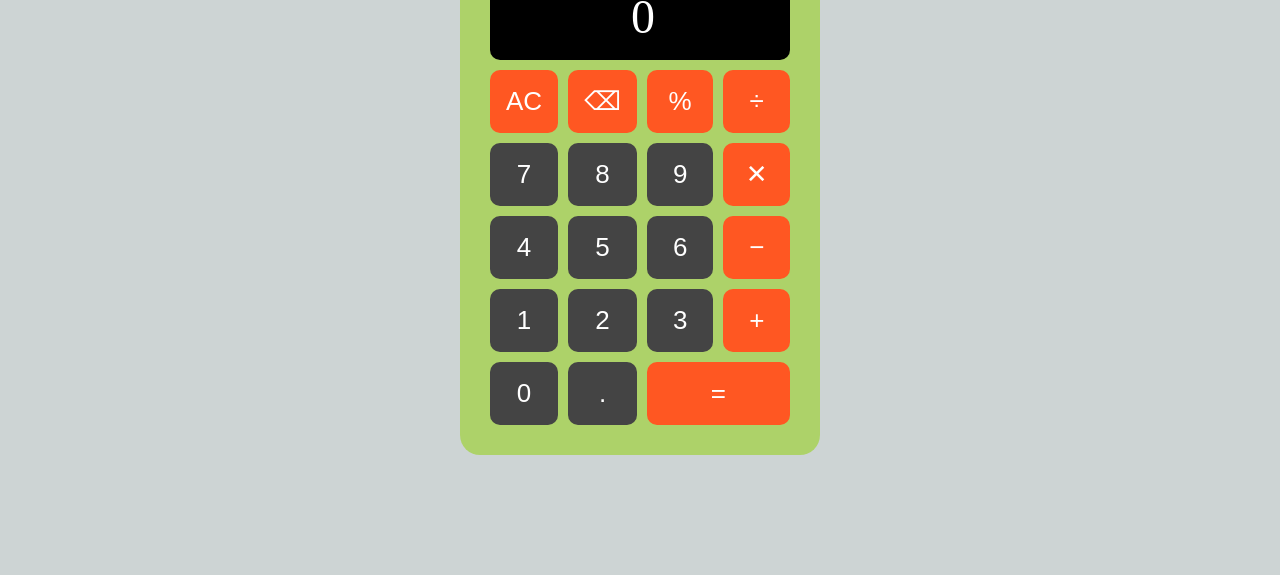
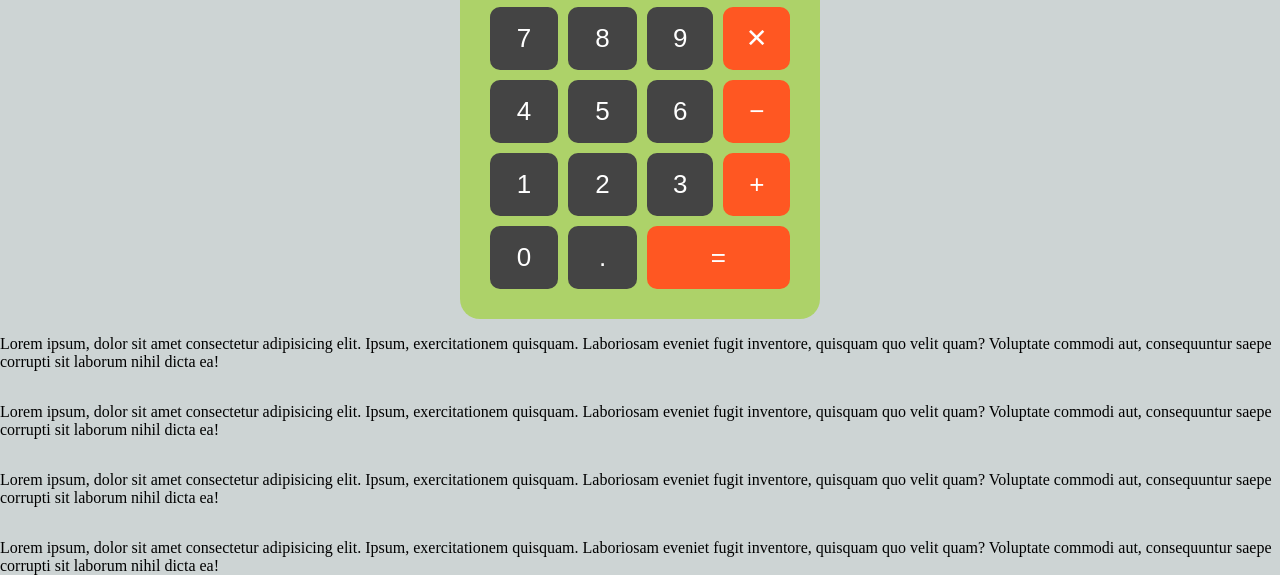
Before and after one commit to ProgAbhishek/Calculator-, a plain HTML site: page day1/calculator(ass1)/index.html in a window 1280 px wide. Shown: the part 241-816 px from the top of the page. Drawn offline with Linux system fonts and the light colour scheme.

Commit message:
Added some dummy text

```diff
--- a/day1/calculator(ass1)/index.html
+++ b/day1/calculator(ass1)/index.html
@@ -32,5 +32,12 @@
         <button id="btn-dot">.</button>
         <button id="btn-equals" class="orange">=</button>
     </div>
+
+    <p>Lorem ipsum, dolor sit amet consectetur adipisicing elit. Ipsum, exercitationem quisquam. Laboriosam eveniet fugit inventore, quisquam quo velit quam? Voluptate commodi aut, consequuntur saepe corrupti sit laborum nihil dicta ea!</p>
+    <p>Lorem ipsum, dolor sit amet consectetur adipisicing elit. Ipsum, exercitationem quisquam. Laboriosam eveniet fugit inventore, quisquam quo velit quam? Voluptate commodi aut, consequuntur saepe corrupti sit laborum nihil dicta ea!</p>
+    <p>Lorem ipsum, dolor sit amet consectetur adipisicing elit. Ipsum, exercitationem quisquam. Laboriosam eveniet fugit inventore, quisquam quo velit quam? Voluptate commodi aut, consequuntur saepe corrupti sit laborum nihil dicta ea!</p>
+    <p>Lorem ipsum, dolor sit amet consectetur adipisicing elit. Ipsum, exercitationem quisquam. Laboriosam eveniet fugit inventore, quisquam quo velit quam? Voluptate commodi aut, consequuntur saepe corrupti sit laborum nihil dicta ea!</p>
 </body>
+
+
 </html>
```
